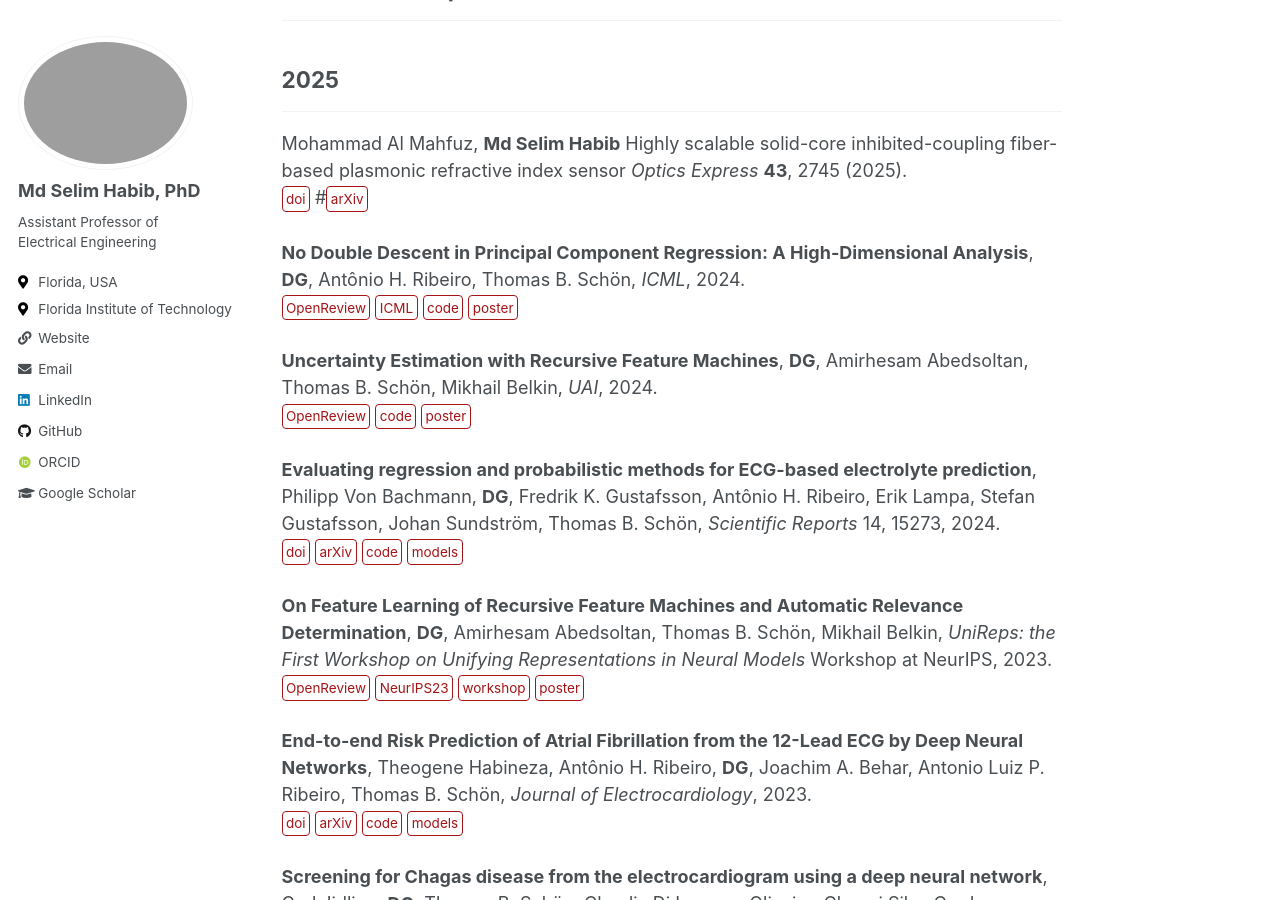
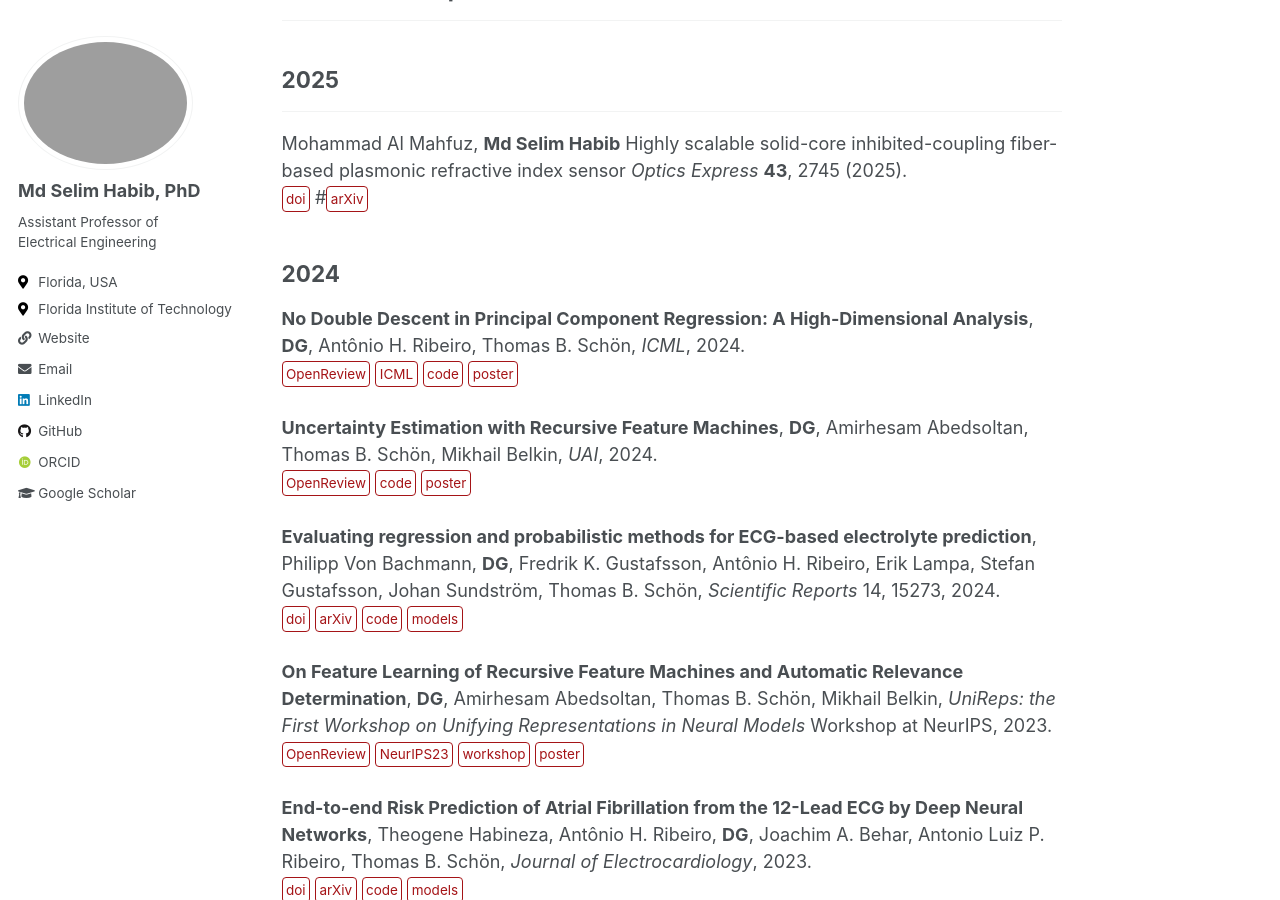
Before and after one commit to mhabib73/NOFLabDemo.github.io, a Jekyll site: the page built from _pages/publications.md, in a window 1280 px wide and 900 px high, scrolled down 389 px. Built offline with Jekyll 4.4.1, drawn with Linux system fonts in a browser that asks for light colours; some web fonts are replaced; formulas are drawn with MathJax 3.

Commit message:
Update publications.md

```diff
--- a/_pages/publications.md
+++ b/_pages/publications.md
@@ -23,6 +23,8 @@ Mohammad Al Mahfuz, **Md Selim Habib** Highly scalable solid-core inhibited-coup
 *Optics Express* **43**, 2745 (2025).\
 [doi](https://doi.org/10.1364/OE.547833){: .btn--research}{:target="_blank"}
 #[arXiv](https://arxiv.org/abs/2301.12832){: .btn--research}{:target="_blank"}
+
+## 2024
 
 **No Double Descent in Principal Component Regression: A High-Dimensional Analysis**,
 **DG**, Antônio H. Ribeiro, Thomas B. Schön,
```
